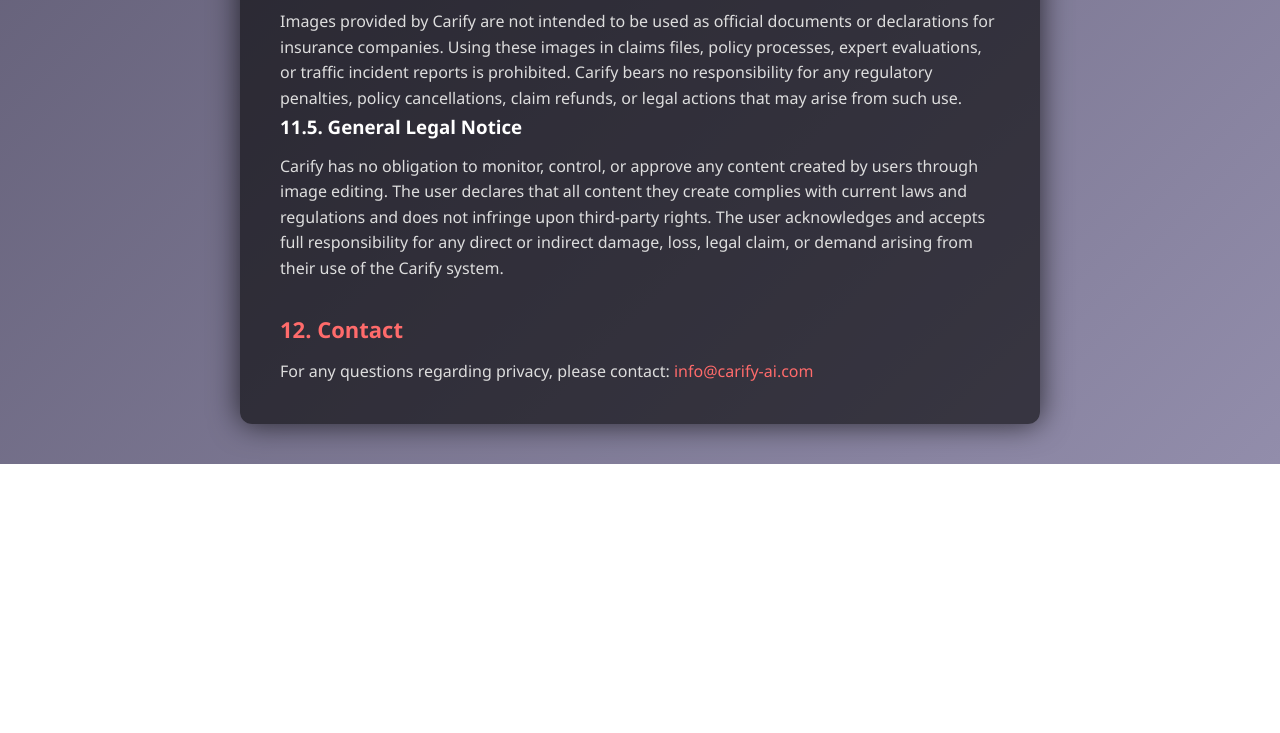
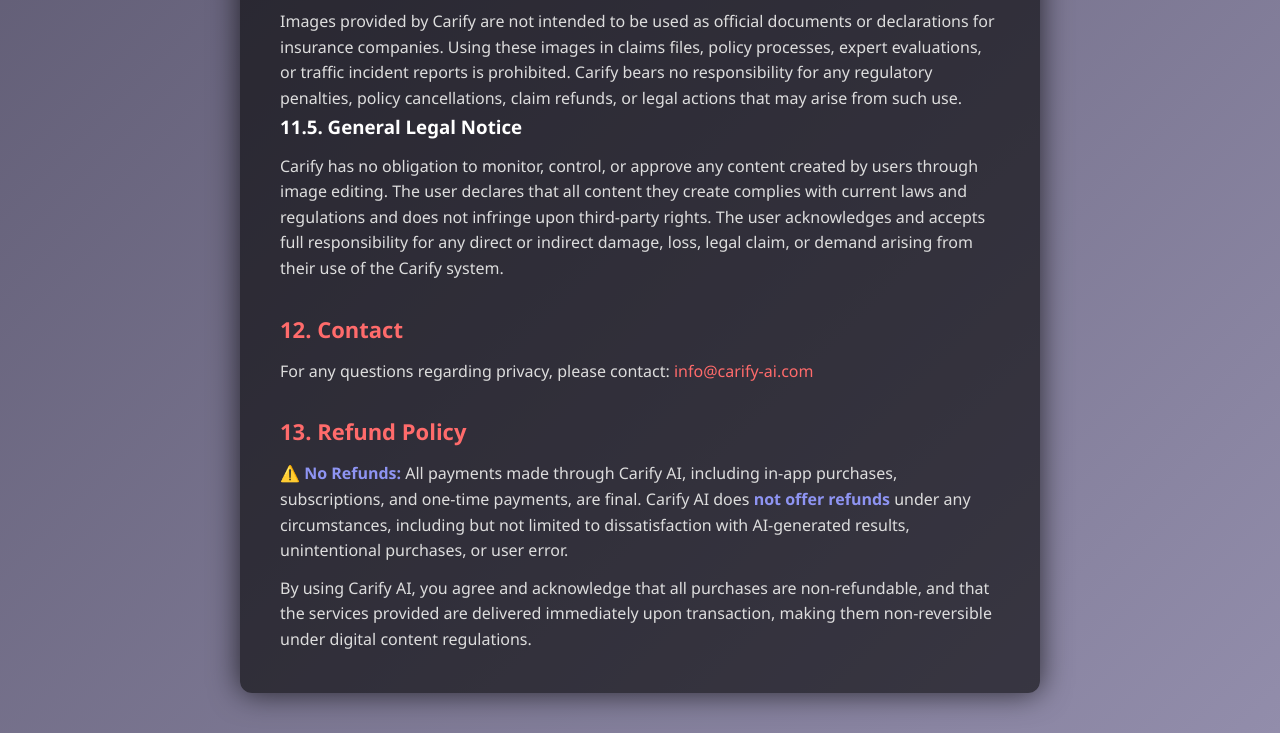
Before and after one commit to ACCS-LAB/Car-Photo-Editor-Privacy, a plain HTML site: page index.html in a window 1280 px wide. Shown: the part 3012-3745 px from the top of the page. Before the commit the page ends 3476 px from the top, so only its background shows below. Drawn offline with Linux system fonts and the light colour scheme.

Commit message:
Update index.html

```diff
--- a/index.html
+++ b/index.html
@@ -172,6 +172,9 @@
 
     <h2>12. Contact</h2>
     <p>For any questions regarding privacy, please contact: <a href="mailto:accslabteam@gmail.com">info@carify-ai.com</a></p>
+        <h2>13. Refund Policy</h2>
+    <p><strong>⚠️ No Refunds:</strong> All payments made through Carify AI, including in-app purchases, subscriptions, and one-time payments, are final. Carify AI does <strong>not offer refunds</strong> under any circumstances, including but not limited to dissatisfaction with AI-generated results, unintentional purchases, or user error.</p>
+    <p>By using Carify AI, you agree and acknowledge that all purchases are non-refundable, and that the services provided are delivered immediately upon transaction, making them non-reversible under digital content regulations.</p>
   </div>
 </body>
 </html>
```
